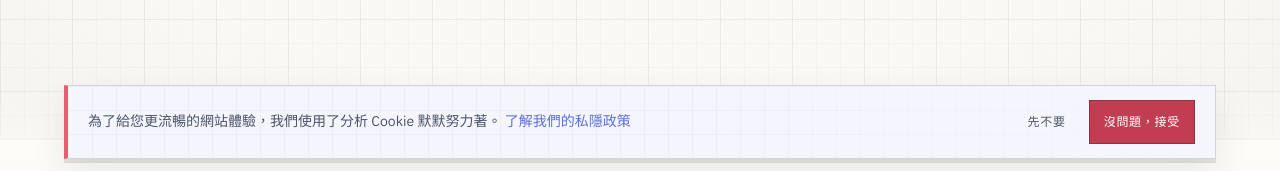
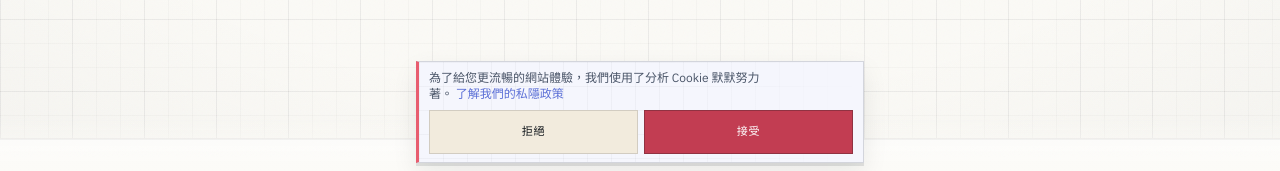
Before and after one commit to Qyinx/appaw.github.io, a Next.js app: page /zh/collection in a window 1280 px wide. Shown: the part 629-800 px from the top of the page. Built offline with nearby package versions, Linux system fonts and the light colour scheme; no server answers.

Commit message:
updated.

```diff
--- a/src/components/CookieConsent.tsx
+++ b/src/components/CookieConsent.tsx
@@ -55,10 +55,9 @@ export function CookieConsent() {
     >
       <div className="cookie-notice__bar">
         <div className="cookie-notice__inner">
-          <div className="flex flex-col sm:flex-row sm:items-center gap-3 sm:gap-4 min-w-0">
           <p
             id="cookie-notice-title"
-              className="flex-1 min-w-0 text-sm text-text-secondary leading-snug text-pretty"
+            className="cookie-notice__copy"
           >
             {copy.message}{' '}
             <LocalLink
@@ -69,18 +68,18 @@ export function CookieConsent() {
             </LocalLink>
           </p>
 
-            <div className="flex items-center gap-2 flex-shrink-0 w-full sm:w-auto">
+          <div className="cookie-notice__actions">
             <button
               type="button"
               onClick={handleDecline}
-                className="btn btn-ghost flex-1 sm:flex-none min-h-11 px-3 text-sm"
+              className="btn btn-secondary cookie-notice__btn cookie-notice__btn--decline"
             >
               {copy.decline}
             </button>
             <button
               type="button"
               onClick={handleAccept}
-                className="btn btn-primary flex-1 sm:flex-none min-h-11 px-4 text-sm"
+              className="btn btn-primary cookie-notice__btn"
             >
               {copy.accept}
             </button>
@@ -88,6 +87,5 @@ export function CookieConsent() {
         </div>
       </div>
     </div>
-    </div>
   );
 }
--- a/src/i18n/zh.ts
+++ b/src/i18n/zh.ts
@@ -1247,8 +1247,8 @@ export const zh: Translations = {
   cookieConsent: {
     message: '為了給您更流暢的網站體驗，我們使用了分析 Cookie 默默努力著。',
     privacyLink: '了解我們的私隱政策',
-    accept: '沒問題，接受',
-    decline: '先不要',
+    accept: '接受',
+    decline: '拒絕',
   },
 
   // Retail Partners
@@ -1673,7 +1673,7 @@ export const zh: Translations = {
         },
       },
       gradingCompanyLabel: '切換鑑定標準',
-      emptyTitle: '把卡片照片丟上來吧',
+      emptyTitle: '上載照片',
       emptyBadge: '尚未輸入圖檔',
       emptyHint: '建議使用深色背景，把卡片放平從正上方拍下來',
       chooseImage: '從裝置選照片',
```
Also changed, not shown: src/styles/globals.css. Lines whose indentation alone changed are shown as unchanged.
